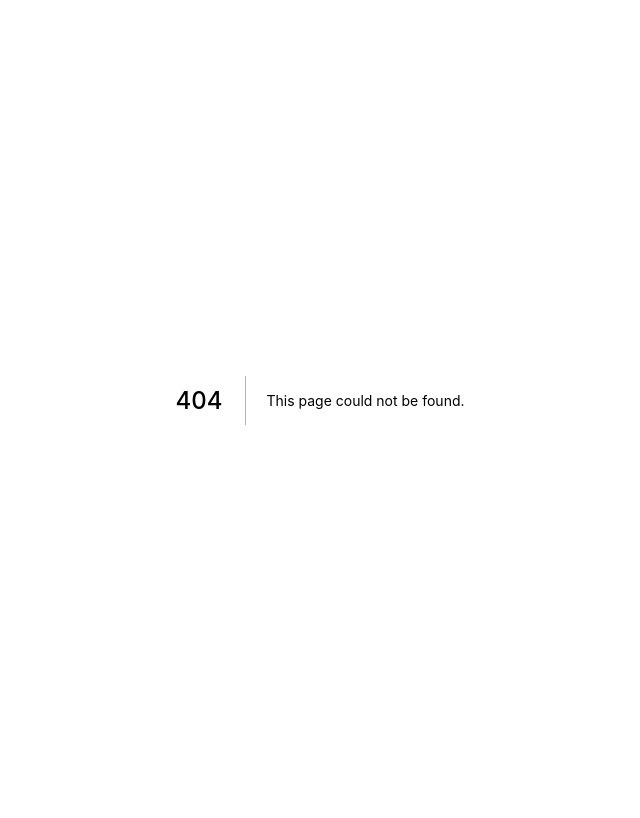
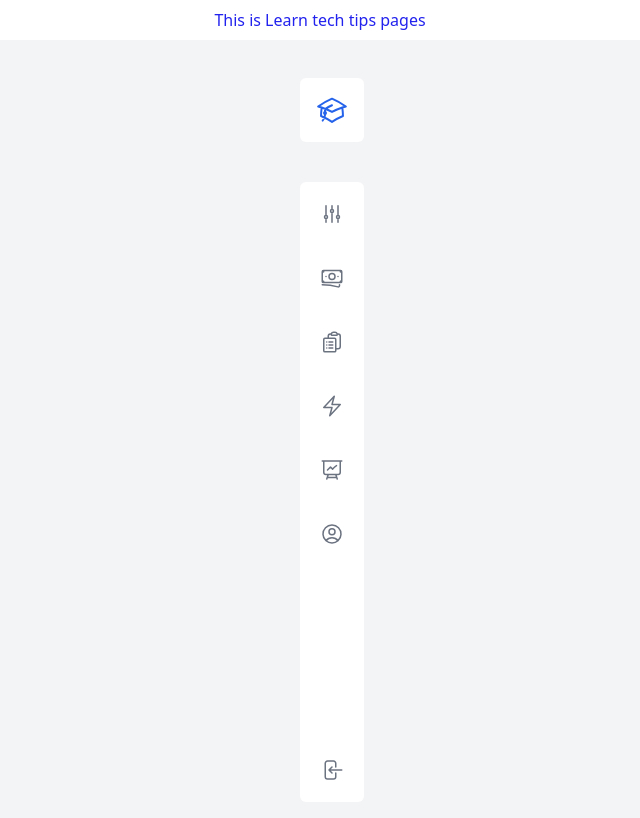
Before and after one commit to zidane168/nextjs-cms-tailwind, a Next.js app: page /admin/mysidebar in a window 1280 px wide. Before the commit this address had no page. Shown: the top 818 px of the page, without its empty margins (320-960 px from the left). Built offline with nearby package versions, Linux system fonts and the light colour scheme.

Commit message:
add Sidebar Componets

```diff
--- /dev/null
+++ b/components/tailwind/Sidebar.tsx
@@ -0,0 +1,58 @@
+export const Sidebar = ({ children }) =>  {
+
+    return (
+        <>
+            <div className="text-[#22E] text-center p-2"> {children} </div>
+            <div className="bg-gray-100 h-screen flex justify-center items-center">
+                <div className="ml-6 flex w-16 flex-col items-center space-y-10 py-6">
+                    <div className="flex items-center justify-center rounded-md bg-white p-4 text-blue-600">
+                        <svg xmlns="http://www.w3.org/2000/svg" fill="none" viewBox="0 0 24 24" stroke-width="1.5" stroke="currentColor" className="h-8 w-8 cursor-pointer">
+                            <path stroke-linecap="round" stroke-linejoin="round" d="M4.26 10.147a60.436 60.436 0 00-.491 6.347A48.627 48.627 0 0112 20.904a48.627 48.627 0 018.232-4.41 60.46 60.46 0 00-.491-6.347m-15.482 0a50.57 50.57 0 00-2.658-.813A59.905 59.905 0 0112 3.493a59.902 59.902 0 0110.399 5.84c-.896.248-1.783.52-2.658.814m-15.482 0A50.697 50.697 0 0112 13.489a50.702 50.702 0 017.74-3.342M6.75 15a.75.75 0 100-1.5.75.75 0 000 1.5zm0 0v-3.675A55.378 55.378 0 0112 8.443m-7.007 11.55A5.981 5.981 0 006.75 15.75v-1.5" />
+                        </svg>
+                    </div>
+
+                    <div className="space-y-48 rounded-md bg-white">
+                    <ul>
+                        <li className="p-5">
+                        <svg xmlns="http://www.w3.org/2000/svg" fill="none" viewBox="0 0 24 24" stroke-width="1.5" stroke="currentColor" className="h-6 w-6 cursor-pointer text-gray-500 transition-all hover:text-blue-600">
+                            <path stroke-linecap="round" stroke-linejoin="round" d="M6 13.5V3.75m0 9.75a1.5 1.5 0 010 3m0-3a1.5 1.5 0 000 3m0 3.75V16.5m12-3V3.75m0 9.75a1.5 1.5 0 010 3m0-3a1.5 1.5 0 000 3m0 3.75V16.5m-6-9V3.75m0 3.75a1.5 1.5 0 010 3m0-3a1.5 1.5 0 000 3m0 9.75V10.5" />
+                        </svg>
+                        </li>
+                        <li className="p-5">
+                        <svg xmlns="http://www.w3.org/2000/svg" fill="none" viewBox="0 0 24 24" stroke-width="1.5" stroke="currentColor" className="h-6 w-6 cursor-pointer text-gray-500 transition-all hover:text-blue-600">
+                            <path stroke-linecap="round" stroke-linejoin="round" d="M2.25 18.75a60.07 60.07 0 0115.797 2.101c.727.198 1.453-.342 1.453-1.096V18.75M3.75 4.5v.75A.75.75 0 013 6h-.75m0 0v-.375c0-.621.504-1.125 1.125-1.125H20.25M2.25 6v9m18-10.5v.75c0 .414.336.75.75.75h.75m-1.5-1.5h.375c.621 0 1.125.504 1.125 1.125v9.75c0 .621-.504 1.125-1.125 1.125h-.375m1.5-1.5H21a.75.75 0 00-.75.75v.75m0 0H3.75m0 0h-.375a1.125 1.125 0 01-1.125-1.125V15m1.5 1.5v-.75A.75.75 0 003 15h-.75M15 10.5a3 3 0 11-6 0 3 3 0 016 0zm3 0h.008v.008H18V10.5zm-12 0h.008v.008H6V10.5z" />
+                        </svg>
+                        </li>
+                        <li className="p-5">
+                        <svg xmlns="http://www.w3.org/2000/svg" fill="none" viewBox="0 0 24 24" stroke-width="1.5" stroke="currentColor" className="h-6 w-6 cursor-pointer text-gray-500 transition-all hover:text-blue-600">
+                            <path stroke-linecap="round" stroke-linejoin="round" d="M9 12h3.75M9 15h3.75M9 18h3.75m3 .75H18a2.25 2.25 0 002.25-2.25V6.108c0-1.135-.845-2.098-1.976-2.192a48.424 48.424 0 00-1.123-.08m-5.801 0c-.065.21-.1.433-.1.664 0 .414.336.75.75.75h4.5a.75.75 0 00.75-.75 2.25 2.25 0 00-.1-.664m-5.8 0A2.251 2.251 0 0113.5 2.25H15c1.012 0 1.867.668 2.15 1.586m-5.8 0c-.376.023-.75.05-1.124.08C9.095 4.01 8.25 4.973 8.25 6.108V8.25m0 0H4.875c-.621 0-1.125.504-1.125 1.125v11.25c0 .621.504 1.125 1.125 1.125h9.75c.621 0 1.125-.504 1.125-1.125V9.375c0-.621-.504-1.125-1.125-1.125H8.25zM6.75 12h.008v.008H6.75V12zm0 3h.008v.008H6.75V15zm0 3h.008v.008H6.75V18z" />
+                        </svg>
+                        </li>
+                        <li className="p-5">
+                        <svg xmlns="http://www.w3.org/2000/svg" fill="none" viewBox="0 0 24 24" stroke-width="1.5" stroke="currentColor" className="h-6 w-6 cursor-pointer text-gray-500 transition-all hover:text-blue-600">
+                            <path stroke-linecap="round" stroke-linejoin="round" d="M3.75 13.5l10.5-11.25L12 10.5h8.25L9.75 21.75 12 13.5H3.75z" />
+                        </svg>
+                        </li>
+                        <li className="p-5">
+                        <svg xmlns="http://www.w3.org/2000/svg" fill="none" viewBox="0 0 24 24" stroke-width="1.5" stroke="currentColor" className="h-6 w-6 cursor-pointer text-gray-500 transition-all hover:text-blue-600">
+                            <path stroke-linecap="round" stroke-linejoin="round" d="M3.75 3v11.25A2.25 2.25 0 006 16.5h2.25M3.75 3h-1.5m1.5 0h16.5m0 0h1.5m-1.5 0v11.25A2.25 2.25 0 0118 16.5h-2.25m-7.5 0h7.5m-7.5 0l-1 3m8.5-3l1 3m0 0l.5 1.5m-.5-1.5h-9.5m0 0l-.5 1.5m.75-9l3-3 2.148 2.148A12.061 12.061 0 0116.5 7.605" />
+                        </svg>
+                        </li>
+                        <li className="p-5">
+                        <svg xmlns="http://www.w3.org/2000/svg" fill="none" viewBox="0 0 24 24" stroke-width="1.5" stroke="currentColor" className="h-6 w-6 cursor-pointer text-gray-500 transition-all hover:text-blue-600">
+                            <path stroke-linecap="round" stroke-linejoin="round" d="M17.982 18.725A7.488 7.488 0 0012 15.75a7.488 7.488 0 00-5.982 2.975m11.963 0a9 9 0 10-11.963 0m11.963 0A8.966 8.966 0 0112 21a8.966 8.966 0 01-5.982-2.275M15 9.75a3 3 0 11-6 0 3 3 0 016 0z" />
+                        </svg>
+                        </li>
+                    </ul>
+                    <div className="flex items-center justify-center pb-5">
+                        <svg xmlns="http://www.w3.org/2000/svg" fill="none" viewBox="0 0 24 24" stroke-width="1.5" stroke="currentColor" className="h-6 w-6 cursor-pointer text-gray-500 hover:text-blue-600">
+                        <path stroke-linecap="round" stroke-linejoin="round" d="M15.75 9V5.25A2.25 2.25 0 0013.5 3h-6a2.25 2.25 0 00-2.25 2.25v13.5A2.25 2.25 0 007.5 21h6a2.25 2.25 0 002.25-2.25V15M12 9l-3 3m0 0l3 3m-3-3h12.75" />
+                        </svg>
+                    </div>
+                    </div>
+                </div>
+            </div>
+        </>
+    )
+
+}
--- a/pages/admin/administrator/login/index.tsx
+++ b/pages/admin/administrator/login/index.tsx
@@ -14,6 +14,8 @@ export default function Login() {
           <link rel="icon" href="/favicon.ico" />
         </Head>
       </div>
+      <form action="http://localhost:3000/login">
+
       <div className="flex  mt-10 justify-center items-center h-screen">
         <div className=" rounded-xl w-2/5 mx-auto border-black m12 p-4 shadow w-xs ">
           <div className="h-40 mb-4 bg-theme text-center flex rounded-lg items-center space-x-2 justify-center">
@@ -44,13 +46,16 @@ export default function Login() {
           </div>
 
           <div className="mt-2 text-center">
-            <button className="rounded bg-theme text-white p-2 px-6">
-              {" "}
-              Login{" "}
+            <button type="submit" className="rounded bg-theme text-white p-2 px-6">
+
+              Login
             </button>
           </div>
         </div>
       </div>
+
+
+      </form>
     </>
   );
 }
--- a/pages/admin/member/ui/carousel.tsx
+++ b/pages/admin/member/ui/carousel.tsx
@@ -2,27 +2,34 @@ import LeftArrow from '/public/img/cms1/carousel/left-arrow.svg'
 import RightArrow from '/public/img/cms1/carousel/right-arrow.svg'
 import Head from 'next/head'
 import Image from 'next/image';
+import { useEffect } from 'react'
 
 export default function carousel() {
-  return (
-    <>
-      <Head>
-        <script>
-        $(document).ready(function() {
-        let stop = false;
+
+  useEffect(() => {
+    if (!document) {
+      return;
+    }
+
+      let stop = false;
         let timer = setInterval(() => {
           if (!stop) {
             let lists = document.querySelectorAll('.item');
+
             document.getElementById('slide').appendChild(lists[0]);
+
           } else {
             clearInterval(timer)
           }
 
         }, 6000)
 
-        document.getElementById('next').onclick = function(){
+        document?.getElementById('next').onclick = function(){
           let lists = document.querySelectorAll('.item');
-          document.getElementById('slide').appendChild(lists[0]);
+
+          if (document) {
+            document?.getElementById('slide').appendChild(lists[0]);
+          }
           stop = true;
         }
 
@@ -32,9 +39,13 @@ export default function carousel() {
           stop = true;
         }
 
-        })
 
-        </script>
+  }, []);
+
+  return (
+    <>
+      <Head>
+
       </Head>
 
       <div className="w-full p-2">
--- /dev/null
+++ b/pages/admin/mysidebar/index.tsx
@@ -0,0 +1,11 @@
+
+import { Sidebar } from './../../../components/tailwind/Sidebar'
+export default function MySidebar() {
+    return (
+        <>
+            <Sidebar>
+                This is Learn tech tips pages
+            </Sidebar>
+        </>
+    )
+}
```
